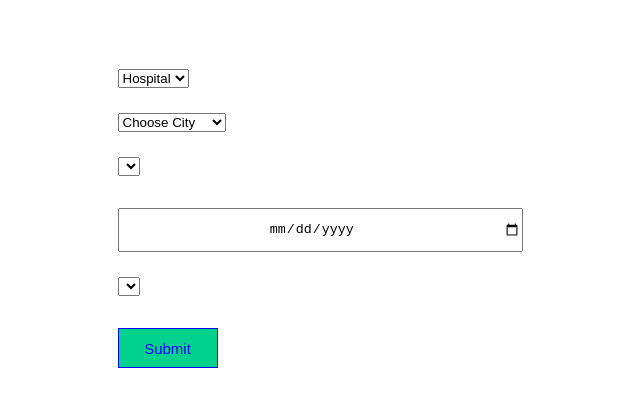
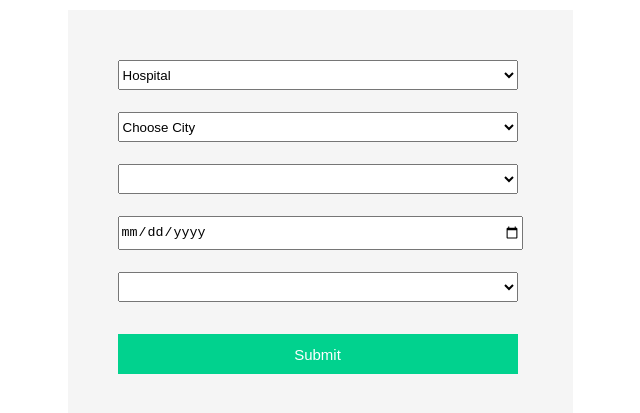
Before and after one commit to BharadwajPolusani/se-project-main, a React (Create React App) app in the folder se-project/: page /Booking in a window 1280 px wide. Shown: the part 183-596 px from the top of the page, without its empty margins (320-960 px from the left). Built offline with nearby package versions, Linux system fonts and the light colour scheme.

Commit message:
Slots are Displayed Dynamically

```diff
--- /dev/null
+++ b/se-project/src/components/Booking.css
@@ -0,0 +1,11 @@
+
+.add-form {
+    padding: 50px;
+    background: #f5f5f5;
+}
+
+.form-field {
+    width: 100%;
+    height: 30px;
+    width: 400px;
+}
--- a/se-project/src/components/Booking.js
+++ b/se-project/src/components/Booking.js
@@ -1,8 +1,9 @@
-import { useState } from "react";
+import { useState, useEffect } from "react";
 import React from "react";
 import { BrowserRouter, useNavigate, Link, Router, Route, Routes} from "react-router-dom";
 //write an api to fetch locations on page reload
-//
+import '../../src/components/Booking.css';
+
 const Booking = () => {
 
     const [selected, setSelected] = React.useState("");
@@ -38,19 +39,8 @@ const Booking = () => {
         console.log(JSON.stringify(newAccount));
         //testing(e);
       };
+      let [bookingTimes, setBookingTimes] = useState([]);
     //let location = 'Overland Park';
-    let bookingTimes= [
-      "9AM",
-      "10AM",
-      "11AM",
-      "12AM",
-      "1PM",
-      "2PM",
-      "3PM",
-      "4PM",
-      "5PM"
-  ];
-
     const changeCity = (event) => {
         setSelected(event.target.value);
         //console.log('222')
@@ -58,9 +48,25 @@ const Booking = () => {
 
     const changeDate = (event) => {
       // bookingTimes=api response
-
-      setSelectedDate(event.target.value);
-      console.log(event.target.value);
+      fetch(`http://localhost:8080/slots/${event.target.value}`, {
+        method:"GET",
+        headers:{
+          "Content-Type" : "application/json",
+          token : localStorage.getItem('token'),
+        },
+      })
+      .then(res=>{
+          if (res.status === 201 || res.status === 200){
+            return res.json();
+          } else{
+            // alert('Something went wrong!!');
+          }
+        })
+        .then((data) => {
+          setBookingTimes(data);
+          setSelectedDate(event.target.value);
+          console.log(event.target.value, data);
+        })
   }
 
   let type = null;
@@ -80,17 +86,13 @@ const Booking = () => {
 
   let bTs;
   if (selectedDate) {
-    // bookingTimes=[""+Math.random()*10 +" AM"];
-
-    //console.log(bookingTimes)
-    //bTs = bookingTimes.map((el) => <div><input type="select" name={el} id={el} value={el}></input> {el}</div>);
-    bTs = bookingTimes.map((el) => <option key={el}>{el}</option>);
+    bTs = bookingTimes && bookingTimes.map((el) => <option key={el}>{el}</option>);
   }
 
 return (
     <div>
         <form className="add-form" onSubmit={onSubmit}>
-            <select onChange={(e) => {
+            <select class="form-field" onChange={(e) => {
               const value = e.target.value;
               updatenewacc({ ...newAccount, service: e.target.value });
               //console.log(value);
@@ -102,7 +104,7 @@ return (
             <br/>
             <br/>
 
-            <select
+            <select class="form-field"
              onChange={(e) => {
               changeCity(e);
               const value = e.target.value;
@@ -117,7 +119,7 @@ return (
             </select>
             <br/>
             <br/>
-            <select
+            <select class="form-field"
             onChange={(e) => {
               const value = e.target.value;
               updatenewacc({ ...newAccount, nameofservice: e.target.value });
@@ -130,6 +132,7 @@ return (
             <br/>
             <br/>
             <input
+            class="form-field"
             onChange={(e) => {
               changeDate(e);
               const value = e.target.value;
@@ -139,7 +142,6 @@ return (
             name="BookingDate"
             required={true}
             type="date"
-            style={{width:400, height:40, marginTop:10,textAlign:'center'}}
             placeholder=""
             //onChange={changeDate}
 
@@ -147,16 +149,16 @@ return (
           />
           <br/>
           <br/>
-          <select onChange={(e) => {
+          <select class="form-field" onChange={(e) => {
               const value = e.target.value;
               updatenewacc({ ...newAccount, slot: e.target.value });
               //console.log(value);
             }}>{bTs}</select>
           <br/>
           <br/>
-          <input type="submit" value="Submit" className="btn"
+          <input class="form-field" type="submit" value="Submit" className="btn"
            //onClick={testing}
-           style={{width:100, height:40, marginTop:10,textAlign:'center',color: 'blue',borderColor: 'blue'}} />
+           style={{width:400, height:40, marginTop:10,textAlign:'center'}} />
 
         </form>
 
--- a/se-project/src/components/Login.js
+++ b/se-project/src/components/Login.js
@@ -43,7 +43,6 @@ const Login = () => {
         fetch("http://localhost:8080/test", {
           method:"POST",
           headers:{
-            //token :
             'Accept': 'application/json',
             'Content-Type' : 'application/json'
           },
@@ -52,14 +51,15 @@ const Login = () => {
         .then(res=>{
             console.log(1,res);
             if(res.status === 200){
-              console.log(res.json()); //we need to store the token recieved in a global variable nd send this token as a header value in all api requests
-              return 0;
+              // console.log(res.json()); //we need to store the token recieved in a global variable nd send this token as a header value in all api requests
+              return res.json();
             }else{
               return null;
             }
           })
         .then(res=>{
           console.log(res)
+          localStorage.setItem("token", res.token);
           if(res!==null){
             navigate("/Booking");
           }else{
```
